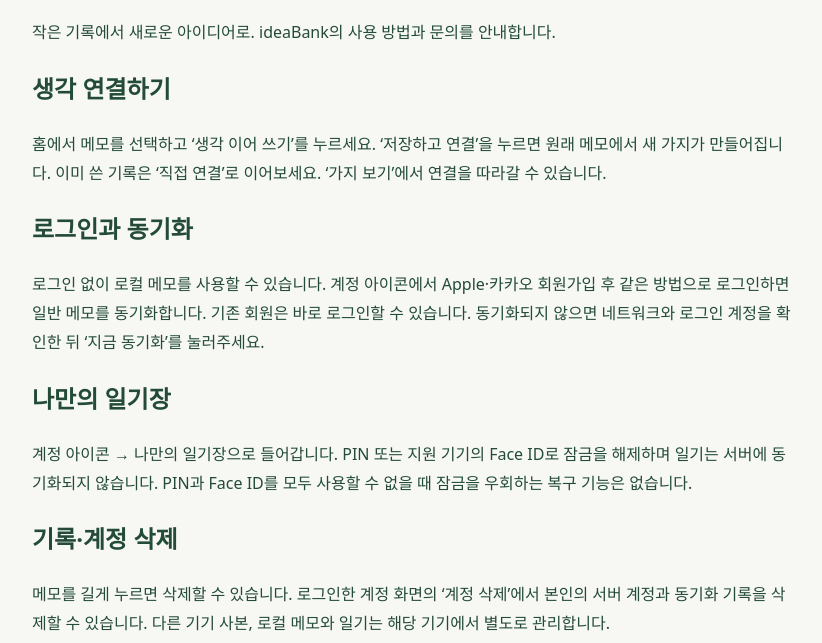
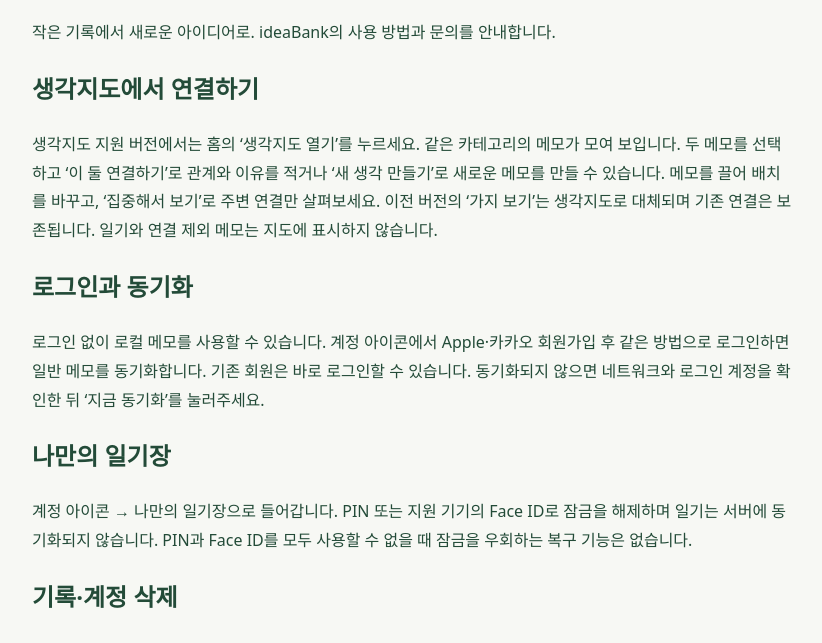
Before and after one commit to MrWoodyPark/IdeaBank-privacy, a plain HTML site: page support.html in a window 1280 px wide. Shown: the part 121-764 px from the top of the page, without its empty margins (228-1050 px from the left). Drawn offline with Linux system fonts and the light colour scheme.

Commit message:
Document Idea Map relationships and category layouts

```diff
--- a/support.html
+++ b/support.html
@@ -1 +1 @@
-<!doctype html><html lang="ko"><meta charset="utf-8"><meta name="viewport" content="width=device-width,initial-scale=1"><title>ideaBank 고객지원</title><style>body{max-width:760px;margin:60px auto;padding:0 24px;font:16px/1.8 system-ui;background:#f7f8f4;color:#234b38}a{color:#305c49}</style><h1>ideaBank 고객지원</h1><p>작은 기록에서 새로운 아이디어로. ideaBank의 사용 방법과 문의를 안내합니다.</p><h2>생각 연결하기</h2><p>홈에서 메모를 선택하고 ‘생각 이어 쓰기’를 누르세요. ‘저장하고 연결’을 누르면 원래 메모에서 새 가지가 만들어집니다. 이미 쓴 기록은 ‘직접 연결’로 이어보세요. ‘가지 보기’에서 연결을 따라갈 수 있습니다.</p><h2>로그인과 동기화</h2><p>로그인 없이 로컬 메모를 사용할 수 있습니다. 계정 아이콘에서 Apple·카카오 회원가입 후 같은 방법으로 로그인하면 일반 메모를 동기화합니다. 기존 회원은 바로 로그인할 수 있습니다. 동기화되지 않으면 네트워크와 로그인 계정을 확인한 뒤 ‘지금 동기화’를 눌러주세요.</p><h2>나만의 일기장</h2><p>계정 아이콘 → 나만의 일기장으로 들어갑니다. PIN 또는 지원 기기의 Face ID로 잠금을 해제하며 일기는 서버에 동기화되지 않습니다. PIN과 Face ID를 모두 사용할 수 없을 때 잠금을 우회하는 복구 기능은 없습니다.</p><h2>기록·계정 삭제</h2><p>메모를 길게 누르면 삭제할 수 있습니다. 로그인한 계정 화면의 ‘계정 삭제’에서 본인의 서버 계정과 동기화 기록을 삭제할 수 있습니다. 다른 기기 사본, 로컬 메모와 일기는 해당 기기에서 별도로 관리합니다.</p><h2>문의</h2><p>WoodyyVerse · <a href="mailto:woodyyverse@gmail.com">woodyyverse@gmail.com</a><br>기기, OS, 발생한 문제를 알려주세요. 비밀번호·PIN·인증 토큰은 보내지 마세요.</p><p><a href="./">개인정보처리방침</a></p></html>
+<!doctype html><html lang="ko"><meta charset="utf-8"><meta name="viewport" content="width=device-width,initial-scale=1"><title>ideaBank 고객지원</title><style>body{max-width:760px;margin:60px auto;padding:0 24px;font:16px/1.8 system-ui;background:#f7f8f4;color:#234b38}a{color:#305c49}</style><h1>ideaBank 고객지원</h1><p>작은 기록에서 새로운 아이디어로. ideaBank의 사용 방법과 문의를 안내합니다.</p><h2>생각지도에서 연결하기</h2><p>생각지도 지원 버전에서는 홈의 ‘생각지도 열기’를 누르세요. 같은 카테고리의 메모가 모여 보입니다. 두 메모를 선택하고 ‘이 둘 연결하기’로 관계와 이유를 적거나 ‘새 생각 만들기’로 새로운 메모를 만들 수 있습니다. 메모를 끌어 배치를 바꾸고, ‘집중해서 보기’로 주변 연결만 살펴보세요. 이전 버전의 ‘가지 보기’는 생각지도로 대체되며 기존 연결은 보존됩니다. 일기와 연결 제외 메모는 지도에 표시하지 않습니다.</p><h2>로그인과 동기화</h2><p>로그인 없이 로컬 메모를 사용할 수 있습니다. 계정 아이콘에서 Apple·카카오 회원가입 후 같은 방법으로 로그인하면 일반 메모를 동기화합니다. 기존 회원은 바로 로그인할 수 있습니다. 동기화되지 않으면 네트워크와 로그인 계정을 확인한 뒤 ‘지금 동기화’를 눌러주세요.</p><h2>나만의 일기장</h2><p>계정 아이콘 → 나만의 일기장으로 들어갑니다. PIN 또는 지원 기기의 Face ID로 잠금을 해제하며 일기는 서버에 동기화되지 않습니다. PIN과 Face ID를 모두 사용할 수 없을 때 잠금을 우회하는 복구 기능은 없습니다.</p><h2>기록·계정 삭제</h2><p>메모를 길게 누르면 삭제할 수 있습니다. 로그인한 계정 화면의 ‘계정 삭제’에서 본인의 서버 계정과 동기화 기록을 삭제할 수 있습니다. 다른 기기 사본, 로컬 메모와 일기는 해당 기기에서 별도로 관리합니다.</p><h2>문의</h2><p>WoodyyVerse · <a href="mailto:woodyyverse@gmail.com">woodyyverse@gmail.com</a><br>기기, OS, 발생한 문제를 알려주세요. 비밀번호·PIN·인증 토큰은 보내지 마세요.</p><p><a href="./">개인정보처리방침</a></p></html>
```
